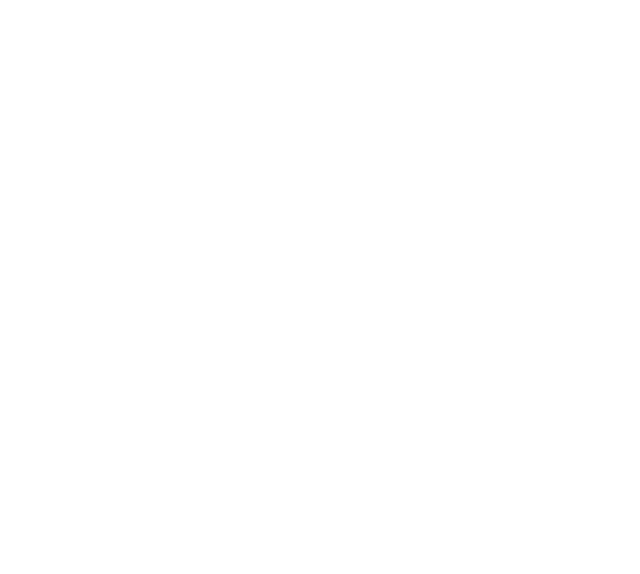
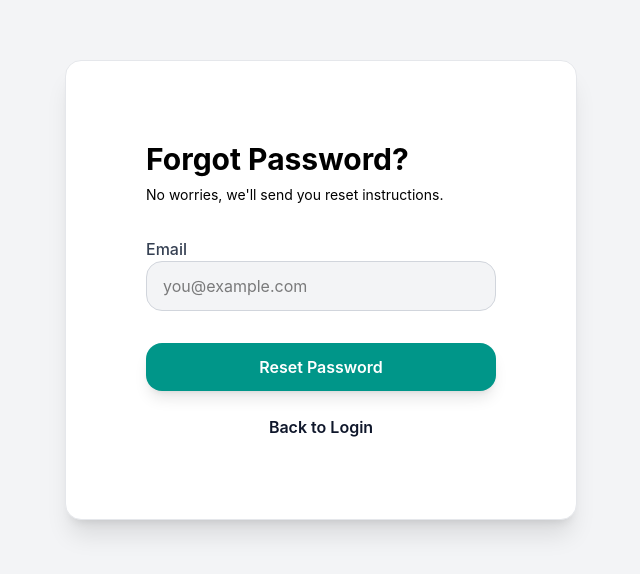
Before and after one commit to Sundarkhanal/tourism_project, a React (Vite) app in the folder client/: page /forgotpassword in a window 1280 px wide. Before the commit this address had no page. Shown: the part 110-684 px from the top of the page, without its empty margins (319-959 px from the left). Built offline with nearby package versions, Linux system fonts and the light colour scheme.

Commit message:
feat(auth):api for login and register and forgotpassword page added

```diff
--- a/client/src/App.jsx
+++ b/client/src/App.jsx
@@ -8,6 +8,7 @@ import Blogs from "./pages/Blogs";
 import Destinations from "./pages/Destinations";
 import Layout from "./pages/components/Layout";
 import './App.css';
+import ForgotPassword from "./pages/authentication/forgotpassword";
 
 function App() {
 
@@ -25,6 +26,7 @@ function App() {
       </Route>
       <Route path="/register" element={<Register/>} />
       <Route path="/login" element={<Login/>} />
+      <Route path="/forgotpassword" element={<ForgotPassword/>} />
     </Routes>
     </BrowserRouter>
   )
--- a/client/src/pages/News.jsx
+++ b/client/src/pages/News.jsx
@@ -64,7 +64,7 @@ const filteredNews =
 
   return (
     <section className="bg-gray-50 py-6 px-6 min-h-screen">
-      <div className="max-w-7xl mx-auto px-4">
+      <div className="max-w-7xl mx-auto px-4 sm:px-6">
         {/* Heading */}
         <div className="mb-8">
           <h1 className="flex items-center gap-3 text-4xl font-bold">
@@ -76,7 +76,6 @@ const filteredNews =
           </p>
         </div>
 
-        {/* Filters */}
         <div className="flex flex-wrap gap-3 mb-8">
           {categories.map((category) => (
             <button
--- a/client/src/pages/authentication/Login.jsx
+++ b/client/src/pages/authentication/Login.jsx
@@ -1,4 +1,5 @@
 import React, { useState } from "react";
+import axios from "axios";
 import { Link } from "react-router-dom";
 import { useNavigate } from "react-router-dom";
 import logo from "../../assets/logo.png";
@@ -16,10 +17,35 @@ function Login(){
             [e.target.name]:e.target.value,     //'email='abcd@email'
         });
     };
+    const handleSubmit = async (e) => {
+        e.preventDefault();
 
-    const handleSubmit=(e)=>{
-        e.preventDefault();
-        console.log(formData);  //prints value in console until api is connected
+        try {
+            const response = await axios.post(
+            "http://localhost:9005/api/v1/auth/login",
+            formData
+            );
+
+            console.log("Login Success:", response.data);
+
+            alert("Login Successful!");
+
+            // If the backend returns a token
+            if (response.data.token) {
+            localStorage.setItem("token", response.data.token);
+            }
+
+            navigate("/");
+        } catch (error) {
+            console.log(error);
+
+            if (error.response) {
+            console.log(error.response.data);
+            alert(error.response.data.message || "Login Failed");
+            } else {
+            alert(error.message);
+            }
+        }
     };
 
     return(
@@ -40,7 +66,7 @@ function Login(){
                 <button type="submit" className="w-full px-4 py-3 font-semibold text-white transition duration-300 rounded-2xl bg-teal-600 hover:bg-teal-700 shadow-lg">Login</button>
             </form>
             <div className="mt-1 flex flex-col items-center justify-between sm:flex-row">
-                <Link to="/forgot-password" className=" text-sm font-semibold text-slate-900 hover:underline">
+                <Link to="/forgotpassword" onClick={() => navigate("/forgotPassword")} className=" text-sm font-semibold text-slate-900 hover:underline">
                     Forgot Password?
                 </Link>
             </div>
--- a/client/src/pages/authentication/Register.jsx
+++ b/client/src/pages/authentication/Register.jsx
@@ -3,6 +3,8 @@ import { Link } from "react-router-dom";
 import {FaArrowLeft} from "react-icons/fa";
 import {MdEmail} from "react-icons/md";
 import {FaLock} from "react-icons/fa";
+
+import axios from "axios";
 
 import { useNavigate } from "react-router-dom";
 
@@ -17,26 +19,47 @@ function Register() {
         phone:"",
         gender:"",
     });
-
-    const handleChange=(e)=>{   //called whenever input changes
-        setFormData({
-            ...formData,        //spread operator,copies all values that exists
-            [e.target.name]:e.target.value,     //'email='abcd@email'
-        });
+    const handleChange = (e) => {
+    setFormData({
+        ...formData,
+        [e.target.name]: e.target.value,
+    });
     };
 
-    const handleSubmit=(e)=>{
-        e.preventDefault();
+    // backend connection
+    const handleSubmit = async (e) => {
+    e.preventDefault();
 
-        //validation
-        if(formData.password!== formData.confirmPassword){
-            alert('Password do not match');
-            return;
-        }
-        console.log("Register Data:", formData);
-        alert("Registration Succesfull");
-        navigate("/");
+    try {
+        const response = await axios.post(
+        "http://localhost:9005/api/v1/auth/register",
+        formData
+        // { can write this but is long as formdata contains all the req fields
+        //     name: formData.name,
+        //     email: formData.email,
+        //     password: formData.password,
+        //     phone: formData.phone,
+        //     address: formData.address,
+        //     gender: formData.gender,
+        // }
+
+        );
+
+        console.log(response.data);
+
+        alert("Registration Successful!");
+
+        navigate("/login");
+
+    } catch (error) {
+        console.log(error);
+
+        alert(
+        error.response?.data?.message || "Registration Failed"
+        );
+    }
     };
+
 return(
     <div className="min-h-screen flex items-center justify-center bg-gray-100 px-4 py-6">
         <div className="flex w-full max-w-3xl bg-white rounded-3xl overflow-hidden shadow-[0_20px_60px_rgba(0,0,0,0.25)]">
--- /dev/null
+++ b/client/src/pages/authentication/forgotpassword.jsx
@@ -0,0 +1,83 @@
+import React, { useState } from "react";
+import { Link } from "react-router-dom";
+import { MdEmail } from "react-icons/md";
+import axios from "axios";
+
+const ForgotPassword = () => {
+  const [email, setEmail] = useState("");
+  const [loading, setLoading] = useState(false);
+
+  const handleSubmit = async (e) => {
+    e.preventDefault();
+
+    try {
+      setLoading(true);
+
+      await axios.post(
+        "http://localhost:9005/api/v1/auth/forget-password",
+        { email }
+      );
+
+      alert("Password reset link sent.");
+    } catch (err) {
+      alert(err.response?.data?.message || "Something went wrong.");
+    } finally {
+      setLoading(false);
+    }
+  };
+
+  return (
+    <div className="relative min-h-screen bg-gray-100 overflow-hidden flex items-center justify-center px-4">
+
+        {/* Card */}
+        <div className="w-full max-w-lg bg-white rounded-2xl border border-gray-200 shadow-xl py-12 px-8 md:p-20">
+          <h1 className="text-3xl font-bold">
+            Forgot Password?
+          </h1>
+
+          <p className="mt-2 mb-8 text-sm">
+            No worries, we'll send you reset instructions.
+          </p>
+
+          <form onSubmit={handleSubmit}>
+
+            <label className="mb-2 font-medium text-center text-gray-700">
+              Email
+            </label>
+
+            <div className="relative mb-8">
+
+              <input
+                type="email"
+                required
+                placeholder="you@example.com"
+                value={email}
+                onChange={(e) => setEmail(e.target.value)}
+                className="w-full px-4 py-3 text-sm sm:text-base bg-gray-100 border border-gray-300 rounded-2xl outline-none focus:ring-2 focus:ring-gray-200 transition"
+              />
+            </div>
+
+            <button
+              type="submit"
+              disabled={loading}
+              className="w-full bg-teal-600 hover:bg-teal-800 text-white px-8 py-3 rounded-2xl shadow-lg font-semibold transition "
+            >
+              {loading ? "Sending..." : "Reset Password"}
+            </button>
+
+            <Link
+              to="/login"
+              className="block text-center mt-6 font-semibold text-slate-900 hover:underline"
+            >
+              Back to Login
+            </Link>
+
+          </form>
+
+        </div>
+      </div>
+
+  );
+};
+
+export default ForgotPassword;
```
